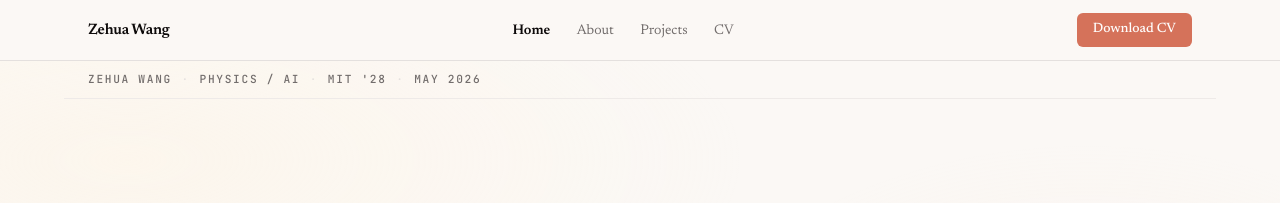
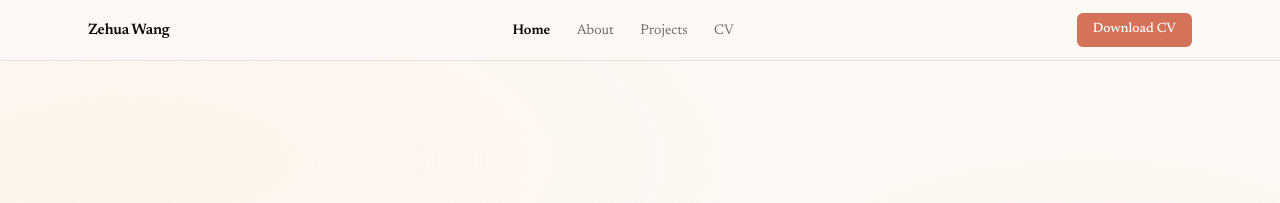
Before and after one commit to zehuaw1/zehuaw1.github.io, an Astro site: page / in a window 1280 px wide. Shown: the top 203 px of the page. Built offline with nearby package versions, Linux system fonts and the light colour scheme; Astro itself is replaced by a stand-in of ours.

Commit message:
Hero polish: new headshot, remove running header, lift centering
Replace profile photo with new image. Drop the printed-running-title
banner from BaseLayout for a cleaner hero. Bias hero content visually
upward by reducing min-height and weighting bottom padding so the
center accounts for the navbar above.

Co-Authored-By: Claude Opus 4.7 (1M context) <noreply@anthropic.com>

```diff
--- a/src/components/RunningHeader.astro
+++ /dev/null
@@ -1,49 +0,0 @@
----
-let updatedDate = new Date();
-try {
-  const { execSync } = await import('child_process');
-  const gitDate = execSync('git log -1 --format=%ci', { encoding: 'utf-8' }).trim();
-  if (gitDate) updatedDate = new Date(gitDate);
-} catch {}
-
-const month = updatedDate.toLocaleString('en-US', { month: 'short', timeZone: 'America/New_York' }).toUpperCase();
-const year = updatedDate.toLocaleString('en-US', { year: 'numeric', timeZone: 'America/New_York' });
----
-
-<aside class="running-header" aria-label="Page metadata">
-  <span>ZEHUA WANG</span>
-  <span class="rh-sep" aria-hidden="true">·</span>
-  <span>PHYSICS / AI</span>
-  <span class="rh-sep" aria-hidden="true">·</span>
-  <span>MIT '28</span>
-  <span class="rh-sep" aria-hidden="true">·</span>
-  <span>{month} {year}</span>
-</aside>
-
-<style>
-  .running-header {
-    display: none;
-    max-width: 72rem;
-    margin: 0 auto;
-    padding: 0.6rem 1.5rem;
-    font-family: var(--font-mono);
-    font-size: 0.7rem;
-    font-weight: 500;
-    letter-spacing: 0.15em;
-    color: var(--text-muted);
-    border-bottom: 1px solid var(--border-subtle);
-    align-items: center;
-    gap: 0.6rem;
-  }
-
-  @media (min-width: 768px) {
-    .running-header {
-      display: flex;
-    }
-  }
-
-  .rh-sep {
-    color: var(--border);
-    font-weight: 400;
-  }
-</style>
--- a/src/layouts/BaseLayout.astro
+++ b/src/layouts/BaseLayout.astro
@@ -2,7 +2,6 @@
 import { ClientRouter } from 'astro:transitions';
 import SEOHead from '../components/SEOHead.astro';
 import Navbar from '../components/Navbar.astro';
-import RunningHeader from '../components/RunningHeader.astro';
 import Footer from '../components/Footer.astro';
 import '../styles/global.css';
 
@@ -28,7 +27,6 @@ const { title, description, image, personSchema = false } = Astro.props;
   <body>
     <a href="#main-content" class="skip-link">Skip to main content</a>
     <Navbar transition:persist />
-    <RunningHeader transition:persist />
     <main id="main-content">
       <slot />
     </main>
--- a/src/pages/index.astro
+++ b/src/pages/index.astro
@@ -198,16 +198,16 @@ try {
 
 <style>
   .hero-section {
-    min-height: 100vh;
+    min-height: calc(100vh - 5rem);
     display: flex;
     align-items: center;
-    padding: 6rem 0 3rem;
+    padding: 4rem 0 5rem;
     position: relative;
   }
 
   @media (min-width: 768px) {
     .hero-section {
-      padding: 8rem 0 4rem;
+      padding: 5rem 0 7rem;
     }
   }
 
```
Also changed, not shown: public/images/profile.jpeg, 34 other files.
